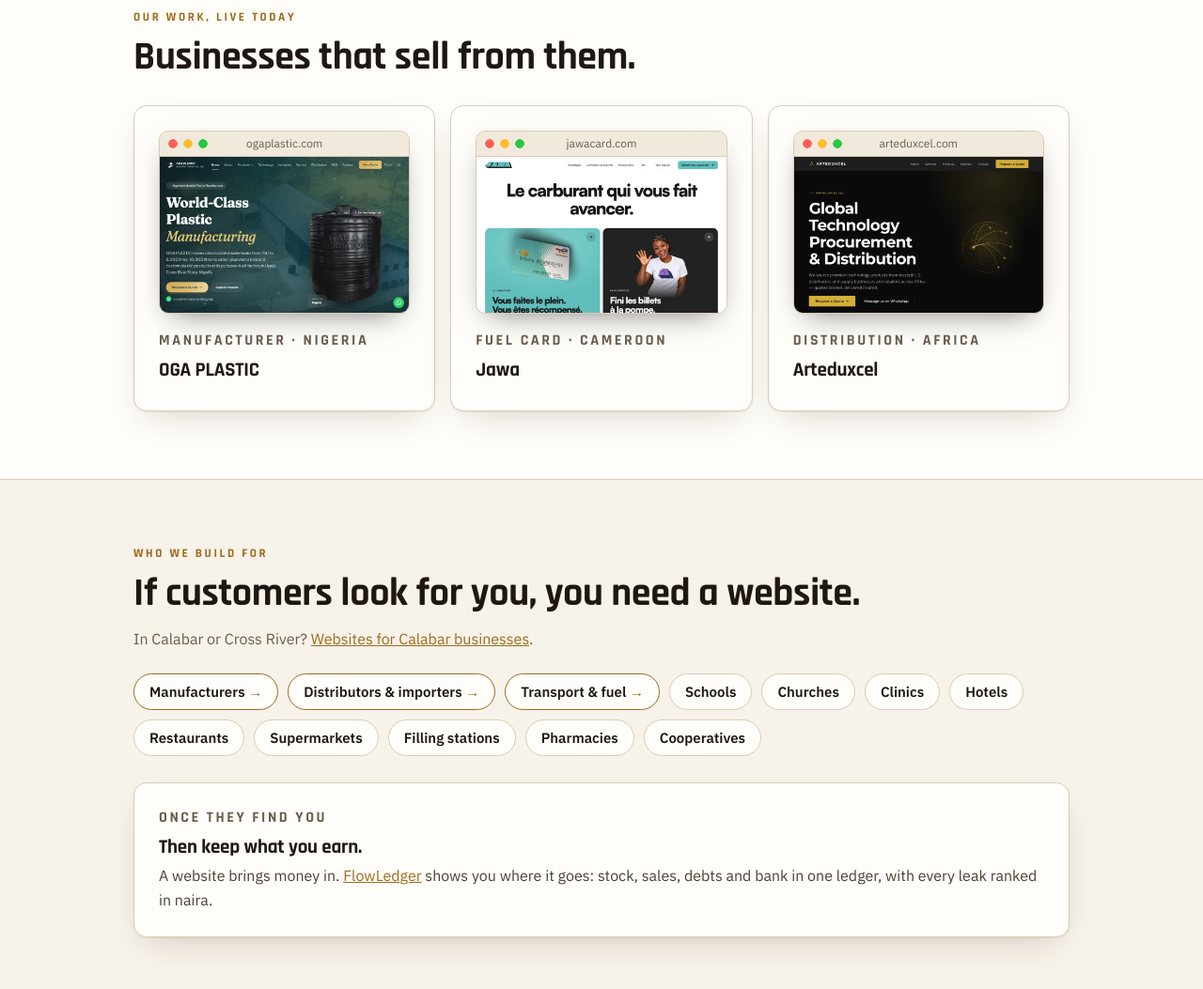
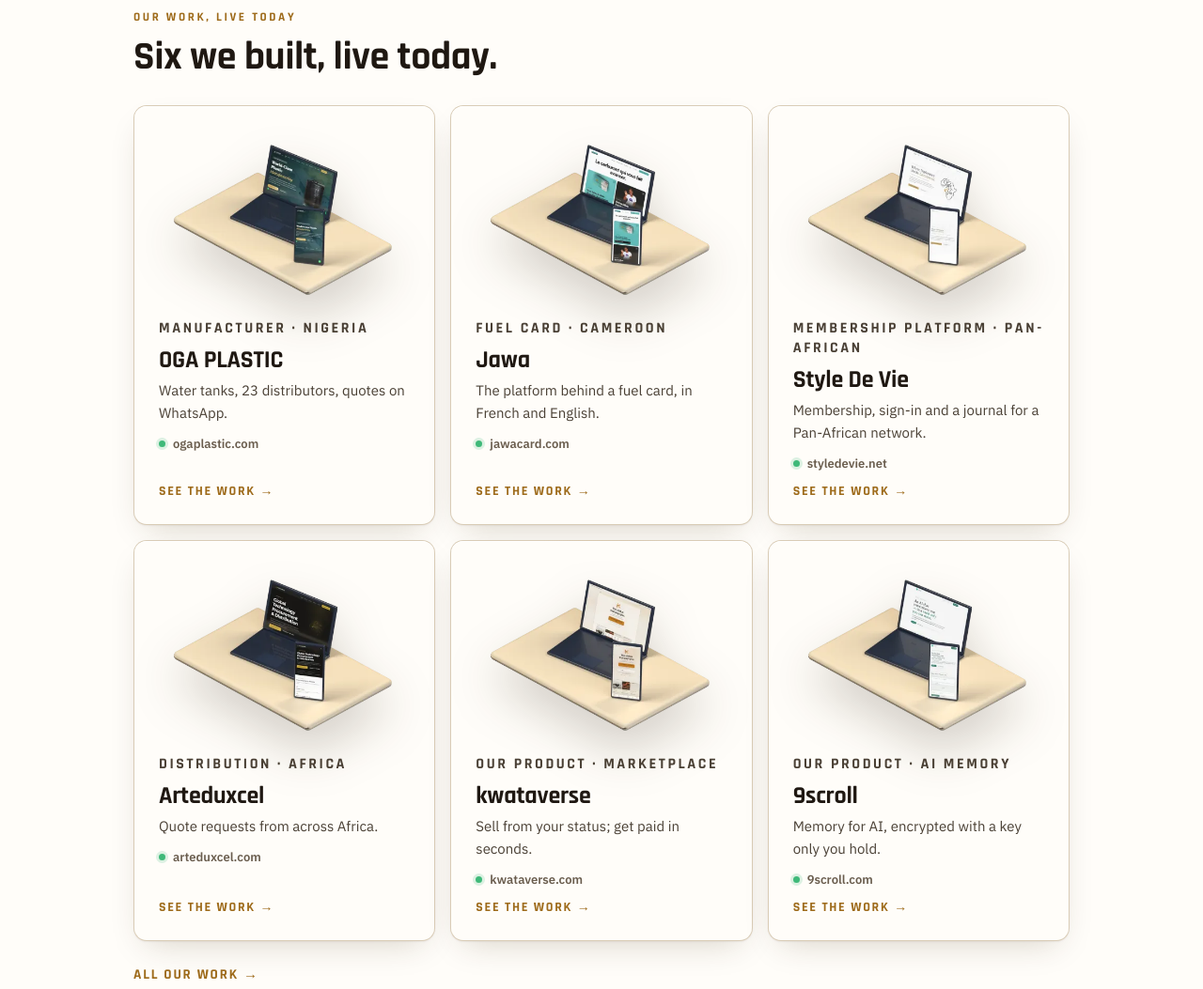
Before and after one commit to obiverse/obiverse.github.io, a plain HTML site: page website-design.html in a window 1280 px wide. Shown: the part 2620-3673 px from the top of the page at 94% size. Drawn offline with Linux system fonts and the light colour scheme.

Commit message:
Websites and prices show all six systems, not three
Co-Authored-By: Claude Opus 5.5 <noreply@anthropic.com>

```diff
--- a/seo.lock.json
+++ b/seo.lock.json
@@ -16,11 +16,11 @@
     "lastmod": "2026-11-27"
   },
   "/website-design.html": {
-    "hash": "6e61fc66e3ac2548",
+    "hash": "80b071bf1ad35401",
     "lastmod": "2026-11-27"
   },
   "/website-cost.html": {
-    "hash": "46958c03f9d763dd",
+    "hash": "5a771325fa5bbc5f",
     "lastmod": "2026-11-27"
   },
   "/work/ogaplastic.html": {
--- a/website-design.html
+++ b/website-design.html
@@ -142,12 +142,16 @@
 <section id="work" class="band">
   <div class="wrap">
     <p class="eyebrow">Our work, live today</p>
-    <h2 style="margin-bottom:28px">Businesses that sell from them.</h2>
-    <div class="grid g3">
-      <a href="/work/ogaplastic.html" class="card"><span class="win" data-url="ogaplastic.com"><img src="work-ogaplastic.webp" alt="The ogaplastic.com home page, built by OBIVERSE" width="960" height="600" loading="lazy"></span><p class="kind">Manufacturer &middot; Nigeria</p><h3>OGA PLASTIC</h3></a>
-      <a href="/work/jawacard.html" class="card"><span class="win" data-url="jawacard.com"><img src="work-jawacard.webp" alt="The jawacard.com home page, running on the platform OBIVERSE built" width="960" height="600" loading="lazy"></span><p class="kind">Fuel card &middot; Cameroon</p><h3>Jawa</h3></a>
-      <a href="/work/arteduxcel.html" class="card"><span class="win" data-url="arteduxcel.com"><img src="work-arteduxcel.webp" alt="The arteduxcel.com home page, built by OBIVERSE" width="960" height="600" loading="lazy"></span><p class="kind">Distribution &middot; Africa</p><h3>Arteduxcel</h3></a>
+    <h2 style="margin-bottom:28px">Six we built, live today.</h2>
+    <div class="grid g3 work-grid">
+      <a href="/work/ogaplastic.html" class="card door work-card" data-cat="web"><img class="ill" src="/art/case-ogaplastic-960.webp" srcset="/art/case-ogaplastic-480.webp 480w, /art/case-ogaplastic-960.webp 960w" sizes="(max-width:860px) 92vw, 460px" alt="The ogaplastic.com website we built, on a laptop and a phone" width="960" height="720" loading="lazy" decoding="async"><p class="kind">Manufacturer &middot; Nigeria</p><h3>OGA PLASTIC</h3><p>Water tanks, 23 distributors, quotes on WhatsApp.</p><span class="live-dot">ogaplastic.com</span><span class="go">See the work &rarr;</span></a>
+      <a href="/work/jawacard.html" class="card door work-card" data-cat="platform"><img class="ill" src="/art/case-jawacard-960.webp" srcset="/art/case-jawacard-480.webp 480w, /art/case-jawacard-960.webp 960w" sizes="(max-width:860px) 92vw, 460px" alt="The jawacard.com website we built, on a laptop and a phone" width="960" height="720" loading="lazy" decoding="async"><p class="kind">Fuel card &middot; Cameroon</p><h3>Jawa</h3><p>The platform behind a fuel card, in French and English.</p><span class="live-dot">jawacard.com</span><span class="go">See the work &rarr;</span></a>
+      <a href="/work/styledevie.html" class="card door work-card" data-cat="platform"><img class="ill" src="/art/case-styledevie-960.webp" srcset="/art/case-styledevie-480.webp 480w, /art/case-styledevie-960.webp 960w" sizes="(max-width:860px) 92vw, 460px" alt="The styledevie.net platform we built, on a laptop and a phone" width="960" height="720" loading="lazy" decoding="async"><p class="kind">Membership platform &middot; Pan-African</p><h3>Style De Vie</h3><p>Membership, sign-in and a journal for a Pan-African network.</p><span class="live-dot">styledevie.net</span><span class="go">See the work &rarr;</span></a>
+      <a href="/work/arteduxcel.html" class="card door work-card" data-cat="web"><img class="ill" src="/art/case-arteduxcel-960.webp" srcset="/art/case-arteduxcel-480.webp 480w, /art/case-arteduxcel-960.webp 960w" sizes="(max-width:860px) 92vw, 460px" alt="The arteduxcel.com website we built, on a laptop and a phone" width="960" height="720" loading="lazy" decoding="async"><p class="kind">Distribution &middot; Africa</p><h3>Arteduxcel</h3><p>Quote requests from across Africa.</p><span class="live-dot">arteduxcel.com</span><span class="go">See the work &rarr;</span></a>
+      <a href="/work/kwataverse.html" class="card door work-card" data-cat="product"><img class="ill" src="/art/case-kwataverse-960.webp" srcset="/art/case-kwataverse-480.webp 480w, /art/case-kwataverse-960.webp 960w" sizes="(max-width:860px) 92vw, 460px" alt="The kwataverse.com marketplace we built, on a laptop and a phone" width="960" height="720" loading="lazy" decoding="async"><p class="kind">Our product &middot; Marketplace</p><h3>kwataverse</h3><p>Sell from your status; get paid in seconds.</p><span class="live-dot">kwataverse.com</span><span class="go">See the work &rarr;</span></a>
+      <a href="/work/9scroll.html" class="card door work-card" data-cat="product"><img class="ill" src="/art/case-9scroll-960.webp" srcset="/art/case-9scroll-480.webp 480w, /art/case-9scroll-960.webp 960w" sizes="(max-width:860px) 92vw, 460px" alt="The 9scroll.com site we built, on a laptop and a phone" width="960" height="720" loading="lazy" decoding="async"><p class="kind">Our product &middot; AI memory</p><h3>9scroll</h3><p>Memory for AI, encrypted with a key only you hold.</p><span class="live-dot">9scroll.com</span><span class="go">See the work &rarr;</span></a>
     </div>
+    <p style="margin-top:22px"><a href="/work/" class="go-all">All our work &rarr;</a></p>
   </div>
 </section>
 
```
Also changed, not shown: website-cost.html (+9 -5 lines).
